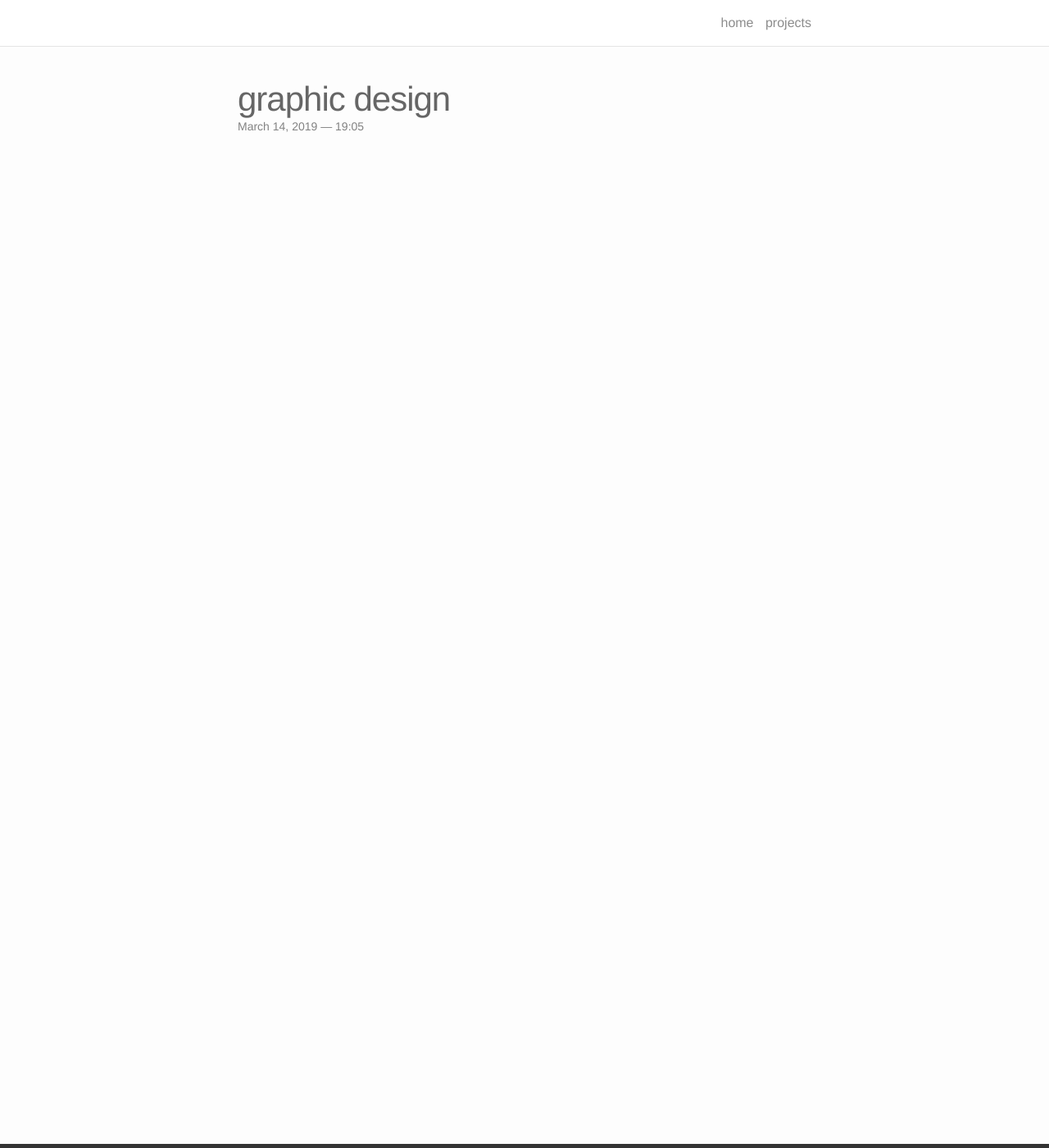
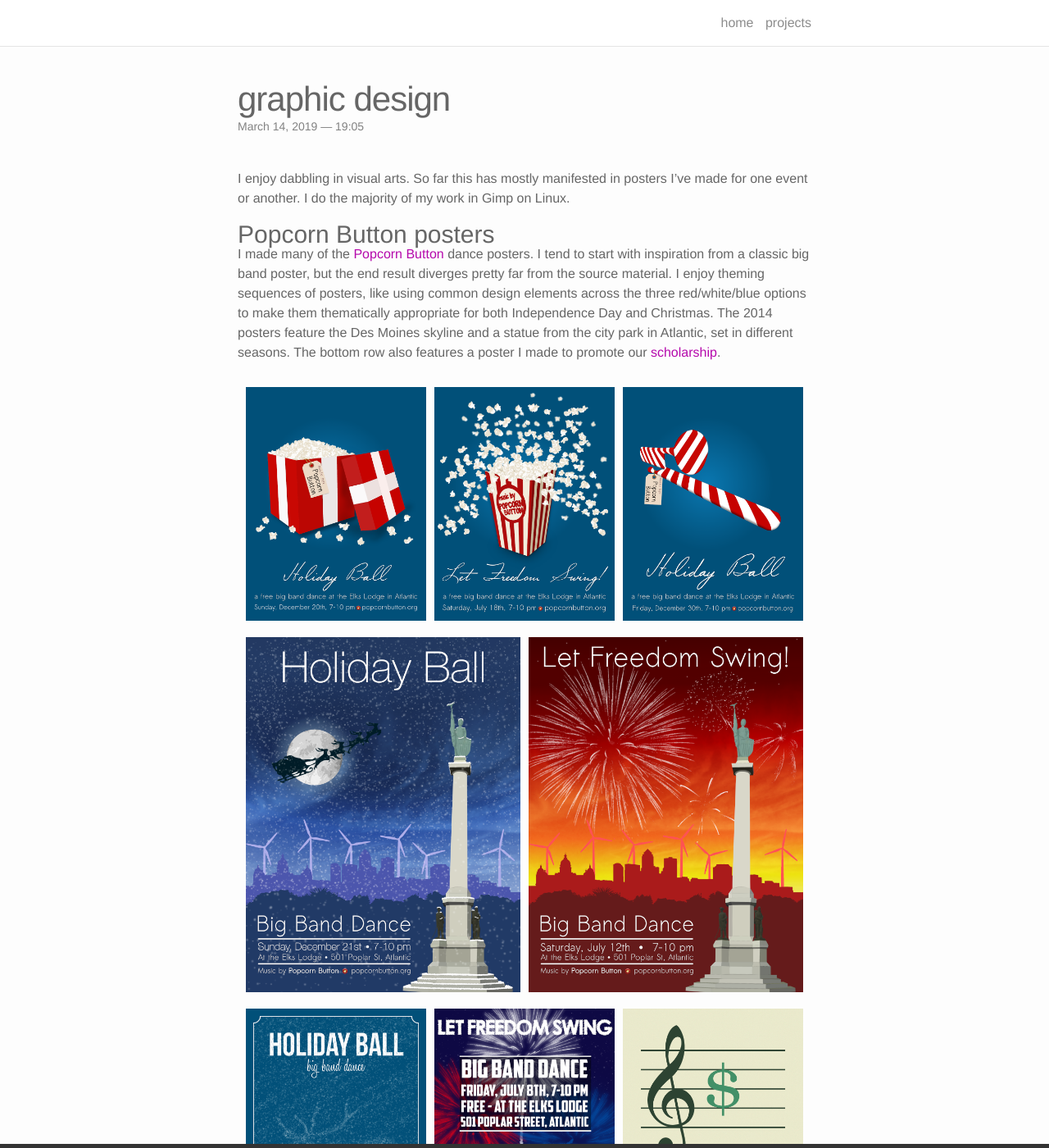
Before and after one commit to meiadvanture/myweb, a Jekyll site: the page built from _projects/design.markdown, in a window 1280 px wide and 1400 px high. Shown: the whole window at 82% size. Built offline with Jekyll 4.4.1, drawn with Linux system fonts in a browser that asks for light colours; nearby versions of some CDN libraries; some of the changed text lies outside the part shown.

Commit message:
added pages for design and parity

```diff
--- a/_projects/design.markdown
+++ b/_projects/design.markdown
@@ -3,3 +3,45 @@ layout: post
 title: graphic design
 description: Some graphic design hobby work.
 ---
+
+I enjoy dabbling in visual arts. So far this has mostly manifested in posters I've made for one event or another. I do the majority of my work in Gimp on Linux.
+<br/>
+
+### Popcorn Button posters
+I made many of the [Popcorn Button](http://www.popcornbutton.org) dance posters. I tend to start with inspiration from a classic big band poster, but the end result diverges pretty far from the source material. I enjoy theming sequences of posters, like using common design elements across the three red/white/blue options to make them thematically appropriate for both Independence Day and Christmas. The 2014 posters feature the Des Moines skyline and a statue from the city park in Atlantic, set in different seasons. The bottom row also features a poster I made to promote our [scholarship](http://www.popcornbutton.org/scholarship).
+<div class="img_full">
+  <img class="col one" src="{{ site.baseurl }}/img/hb-2015.png" alt="" title=""/>
+  <img class="col one" src="{{ site.baseurl }}/img/lfs-2015.png" alt="" title=""/>
+  <img class="col one" src="{{ site.baseurl }}/img/hb-2016.png" alt="" title=""/>
+</div>
+<div class="img_full">
+  <img class="col half" src="{{ site.baseurl }}/img/hb-2014.png" alt="" title=""/>
+  <img class="col half" src="{{ site.baseurl }}/img/lfs-2014.png" alt="" title=""/>
+</div>
+<div class="img_full">
+  <img class="col one" src="{{ site.baseurl }}/img/hb-2017.png" alt="" title=""/>
+  <img class="col one" src="{{ site.baseurl }}/img/lfs-2016.png" alt="" title=""/>
+  <img class="col one" src="{{ site.baseurl }}/img/scholarship-web.png" alt="" title=""/>
+</div>
+<br/>
+### Paulsen wedding
+I designed the invitations, [website](http://paulsen.curtisullerich.com), and various other things for my sister's wedding in 2015.
+<div class="img_full">
+  <img class="col half" src="{{ site.baseurl }}/img/invitation.png" alt="Postcard invitation for a wedding." title="RSVP postcard invitation"/>
+  <img class="col half" src="{{ site.baseurl }}/img/postcard.png" alt="Reverse of RSVP postcard." title="reverse"/>
+</div>
+<br/>
+
+### 4-H STEM project posters
+I'm the volunteer project leader for the Homesteaders 4-H Club STEM project. I made a couple of posters to promote the project.
+<div class="img_full">
+  <img class="col half" src="{{ site.baseurl }}/img/stem-dark.png" alt="Dark flier for a STEM project." title="Dark STEM flier"/>
+  <img class="col half" src="{{ site.baseurl }}/img/stem-light.png" alt="Light flier for a STEM project." title="Light STEM flier"/>
+</div>
+<br/>
+
+### Baritone section shirt
+I designed our section shirt during my senior year in the ISUCF"V"MB.
+<div class="img_full">
+  <img class="col half" src="{{ site.baseurl }}/img/baritones.png" alt="Design for a t-shirt that says BARITONES 2012, ISUCF'V'MB" title="Baritone shirt 2012."/>
+</div>
--- a/_projects/parity.markdown
+++ b/_projects/parity.markdown
@@ -3,3 +3,9 @@ layout: post
 title: error detection magic trick
 description: Code to generate classroom handouts for an error detection lesson.
 ---
+
+CS Unplugged has a [lesson on error detection](https://csunplugged.org/en/topics/error-detection-and-correction/unit-plan/parity-magic/) that uses secret parity bits to make a card trick work.
+
+I wanted to use this activity as part of a timed team event, so I wrote a script to generate grids of arbitrary size where the bottom row and right column of tiles are parity bits. I'll update this article with links to the code once I find it.
+
+Here is a [handout](https://docs.google.com/document/d/1DzRY6G4ykffSLLlW3nJi1B3JH7Yq89mZWu-8ccc4dYA/preview) with sixteen grids ranging from 6x6 to 9x9 tiles.
--- a/_sass/_layout.scss
+++ b/_sass/_layout.scss
@@ -278,6 +278,9 @@ width: 66.66%;
 .three{
 width: 100%;
 }
+.half{
+width: 50%;
+}
 .caption{
 height: 100%;
 color: $caption_color;
```
